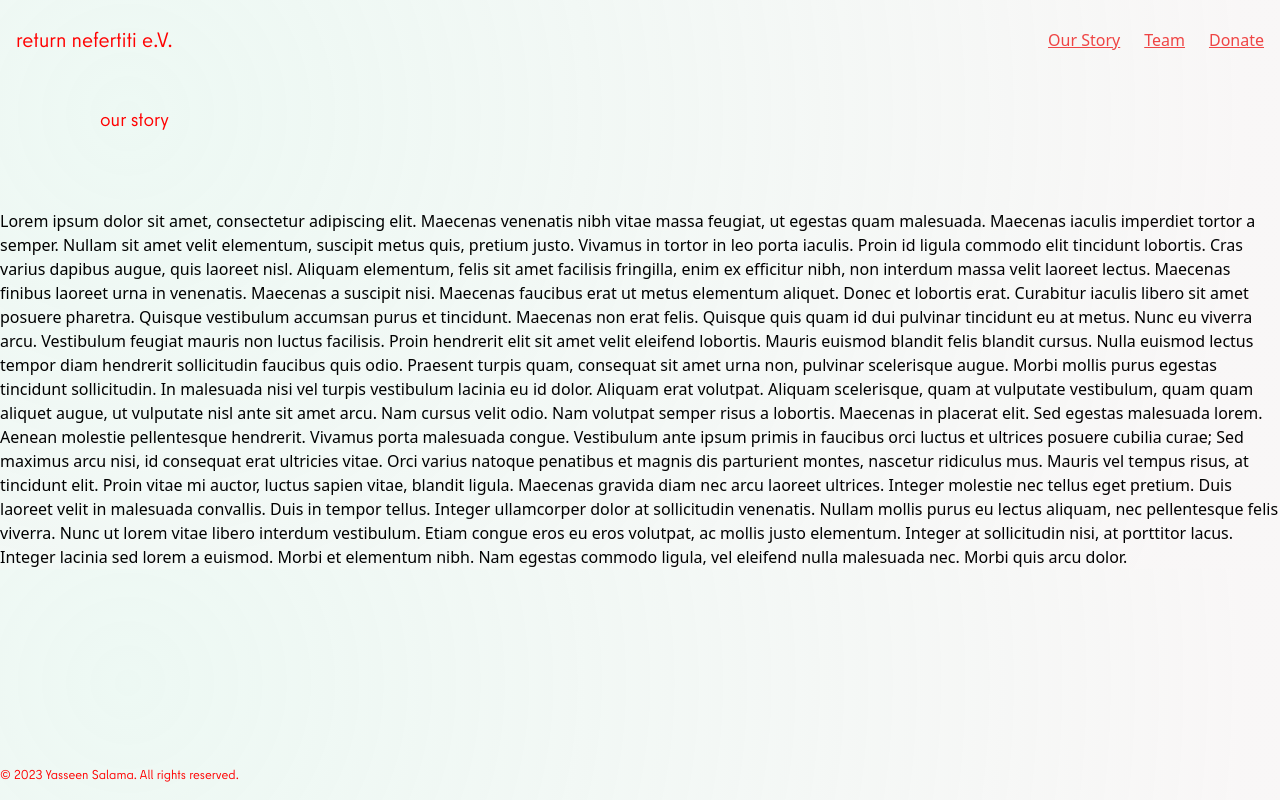
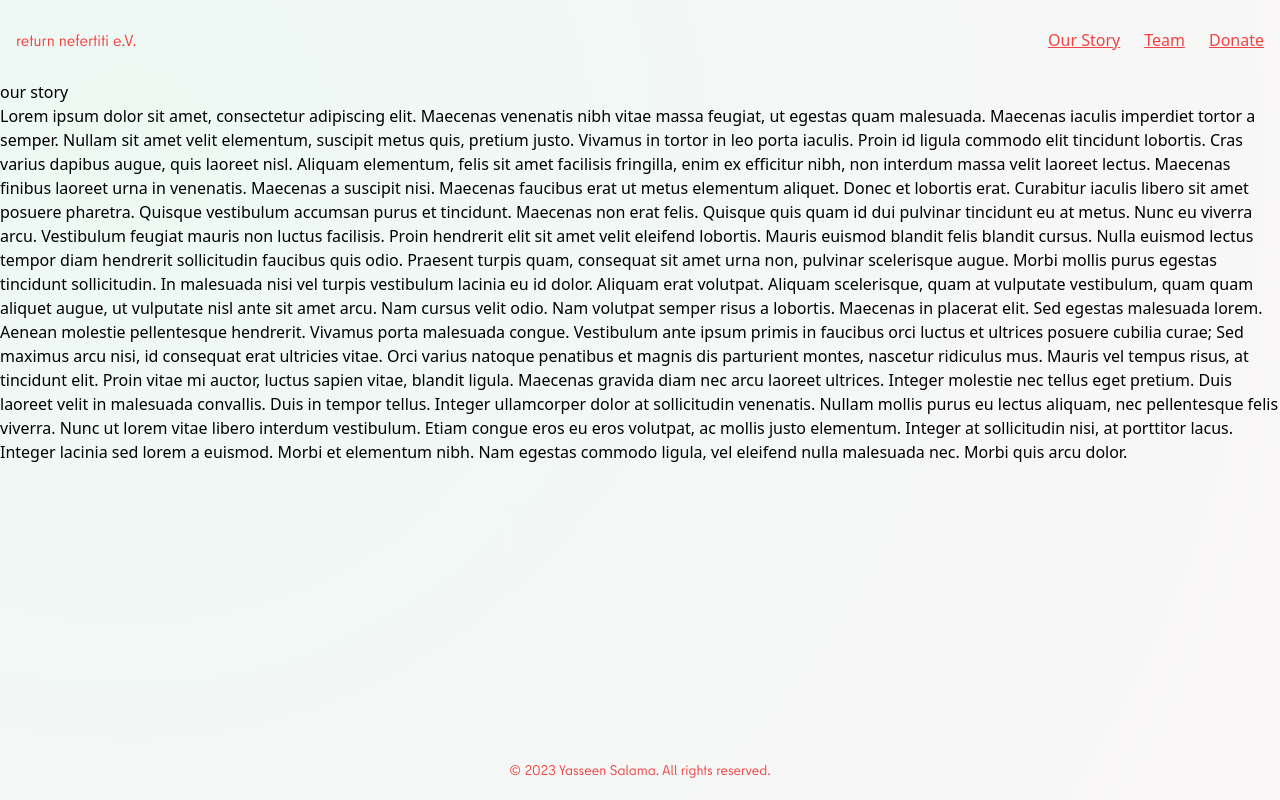
Before and after one commit to yasseen-salama/return-nefertiti, a Next.js app: page /our-story in a window 1280 px wide. Built offline with nearby package versions, Linux system fonts and the light colour scheme.

Commit message:
remove styled components, stick to tailwind

```diff
--- a/app/globals.css
+++ b/app/globals.css
@@ -6,6 +6,11 @@
   background: radial-gradient(circle at 10% 20%, rgba(216, 241, 230, 0.46) 0.1%, rgba(233, 226, 226, 0.28) 90.1%);
 }
 
+@font-face {
+  font-family: "Custom-1";
+  src: url("/BerlinType-Regular.otf");
+}
+
 @media (prefers-color-scheme: dark) {
   :root {
     background: #000000;
--- a/app/layout.tsx
+++ b/app/layout.tsx
@@ -1,9 +1,6 @@
 import './globals.css'
-import StyledComponentsRegistry from '../lib/registry'
-import {Footer, Header, GlobalStyle} from './styles/globalStyle';
 import Navigation from '../components/navigation';
-
-
+import Footer from '../components/footer';
 
 export default function RootLayout({
   children,
@@ -12,15 +9,13 @@ export default function RootLayout({
 }) {
   return (
     <html lang="en">
-      <StyledComponentsRegistry>
       <body>
-      <GlobalStyle />
-      <Navigation />
-
-      {children}
-      <Footer>© 2023 Yasseen Salama. All rights reserved.</Footer>
+      <div className="flex flex-col h-screen">
+            <Navigation />
+            <main>{children}</main>
+            <Footer/>
+        </div>
       </body>
-      </StyledComponentsRegistry>
     </html>
   )
 }
--- a/app/styles/globalStyle.ts
+++ /dev/null
@@ -1,41 +0,0 @@
-"use client"
-import { createGlobalStyle, styled } from 'styled-components';
-
-const GlobalStyle = createGlobalStyle`
-  @font-face {
-    font-family: 'BerlinType';
-    src: url('/BerlinType-Regular.otf') format('opentype');
-    font-weight: normal;
-    font-style: normal;
-  }
-  h1 {
-    font-family: 'BerlinType';
-    font-size: 1.2rem;
-    color: red;
-    padding: 25px 50px 75px 100px;
-  }
-`;
-
-const Header = styled.div`
-  font-size: 1.3rem;
-  span {
-    font-family: 'BerlinType';
-    background: red;
-    -webkit-background-clip: text;
-    -webkit-text-fill-color: transparent;
-  }
-`;
-const Footer = styled.div`
-  position: absolute;
-  bottom: 1rem;
-  z-index: 9;
-  font-size: 0.8rem;
-  width: 100%;
-  font-family: 'BerlinType';
-  background: red;
-  -webkit-background-clip: text;
-  -webkit-text-fill-color: transparent;
-
-`;
-
-export  {GlobalStyle, Header, Footer};
--- a/components/Nefertiti/styles.ts
+++ b/components/Nefertiti/styles.ts
@@ -4,14 +4,7 @@ const Container = styled.div`
   position: relative;
   width: 100vw;
   color: #fff;
-  text-align: center;
-  background-position: center;
-  @media (max-width: 768px) {
-    min-height: -webkit-fill-available; /* fix for mobile Safari and similar viewport environments */
-  }
-  @media (min-width: 769px) {
-    height: 100vh;
-  }
+  height: calc(100vh - 60px - 50px); /* 50px is the height of the footer */
 `;
 
 const BodyModel = styled.div`
--- /dev/null
+++ b/components/footer/index.tsx
@@ -0,0 +1,9 @@
+const Footer = () => {
+  return (
+    <footer className="text-red-500 bg-clip-text text-center text-sm font-custom1 mt-auto pb-5">
+      <p>&copy; {new Date().getFullYear().toString()} Yasseen Salama. All rights reserved.</p>
+    </footer>
+  );
+};
+
+export default Footer;
--- a/components/navigation/navbar/logo.tsx
+++ b/components/navigation/navbar/logo.tsx
@@ -2,7 +2,6 @@
 import { useEffect, useState } from "react";
 import Link from "next/link";
 import Button from "./button";
-import { Header } from '../../../app/styles/globalStyle';
 
 
 const Logo = () => {
@@ -37,11 +36,9 @@ const Logo = () => {
   return (
     <>
       <Link href="/" style={{ display: showButton ? "none" : "block" }}>
-      <Header>
-
-      <span>return nefertiti e.V.</span>
-      </Header>
-
+      <div className="text-red-500 font-custom1">
+        <span>return nefertiti e.V.</span>
+      </div>
       </Link>
       <div
         style={{
--- a/tailwind.config.js
+++ b/tailwind.config.js
@@ -6,6 +6,9 @@ module.exports = {
     './app/**/*.{js,ts,jsx,tsx,mdx}',
   ],
   theme: {
+    fontFamily: {
+      custom1: ["Custom-1"],
+    },
     extend: {
       backgroundImage: {
         'gradient-radial': 'radial-gradient(var(--tw-gradient-stops))',
```
